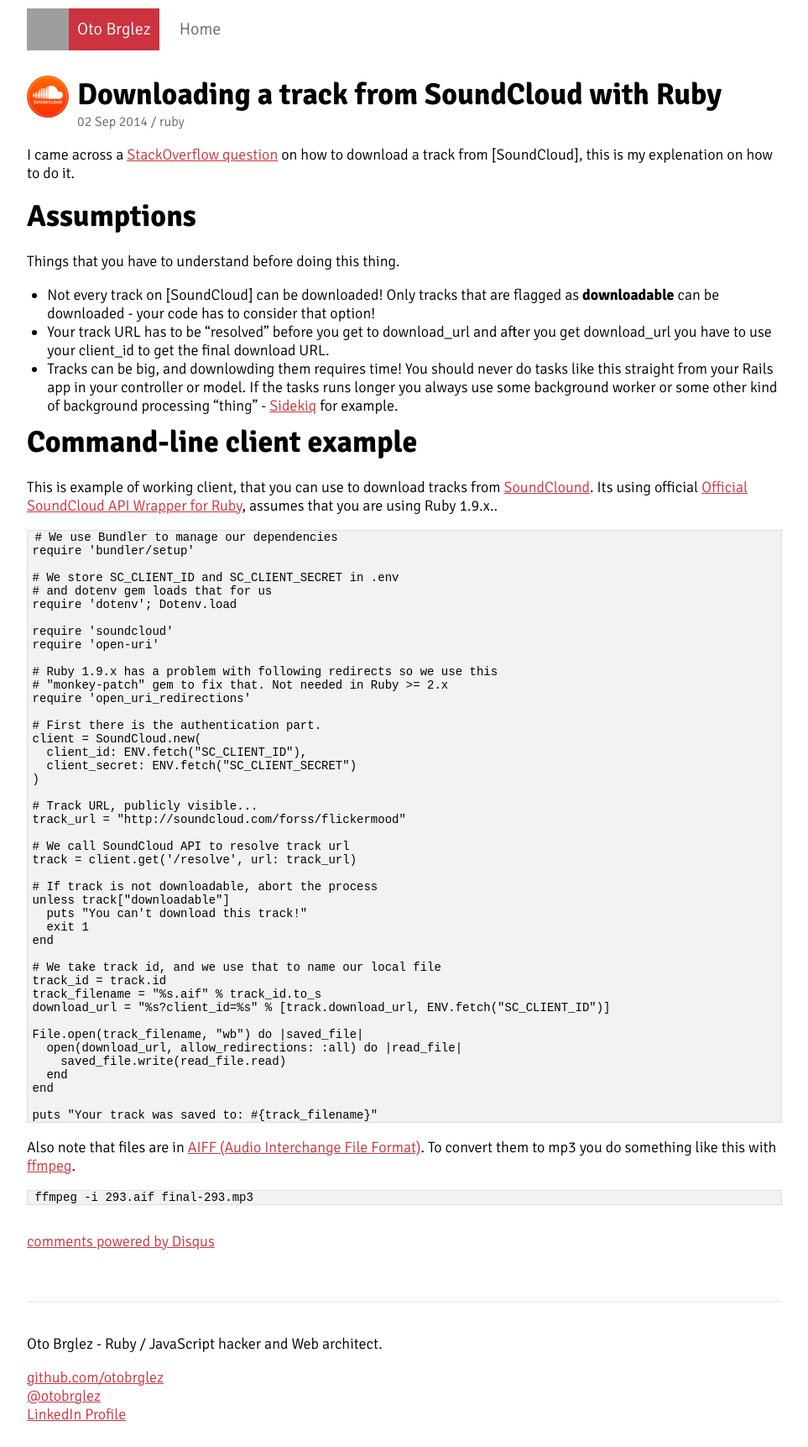
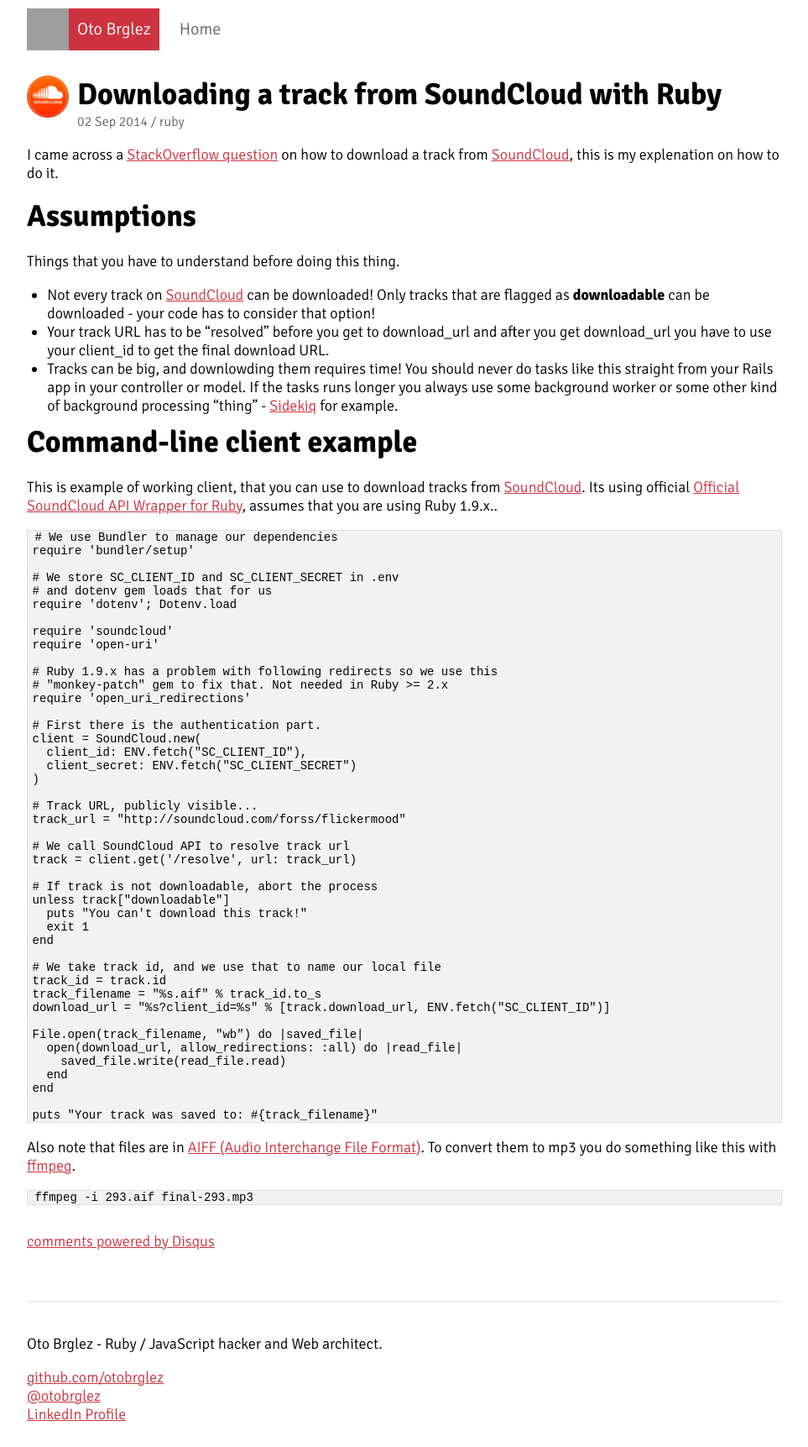
Before and after one commit to otobrglez/otobrglez.github.com, a Jekyll site: the page built from _posts/2014-09-02-downloading-track-soundcloud-ruby.md, in a window 1280 px wide. Shown: the whole page at 84% size, without its empty margins (158-1121 px from the left). Built offline with Jekyll 4.4.1, drawn with Linux system fonts in a browser that asks for light colours; Markdown is read by kramdown in place of the engine named in the settings; comment, search, counter and statistics services are not loaded; grey boxes are pictures that could not be loaded.

Commit message:
Update 2014-09-02-downloading-track-soundcloud-ruby.md

```diff
--- a/_posts/2014-09-02-downloading-track-soundcloud-ruby.md
+++ b/_posts/2014-09-02-downloading-track-soundcloud-ruby.md
@@ -19,7 +19,7 @@
 
 # Command-line client example
 
-This is example of working client, that you can use to download tracks from [SoundClound]. Its using official [Official SoundCloud API Wrapper for Ruby][sc-ruby], assumes that you are using Ruby 1.9.x..
+This is example of working client, that you can use to download tracks from [SoundCloud]. Its using official [Official SoundCloud API Wrapper for Ruby][sc-ruby], assumes that you are using Ruby 1.9.x..
 
     # We use Bundler to manage our dependencies
     require 'bundler/setup'
@@ -70,7 +70,7 @@
 
     ffmpeg -i 293.aif final-293.mp3
 
-[SoundClound]: https://soundcloud.com/
+[SoundCloud]: https://soundcloud.com/
 [sc-ruby]: https://github.com/soundcloud/soundcloud-ruby
 [Sidekiq]: http://sidekiq.org/
 [ffmpeg]: https://www.ffmpeg.org/
```
